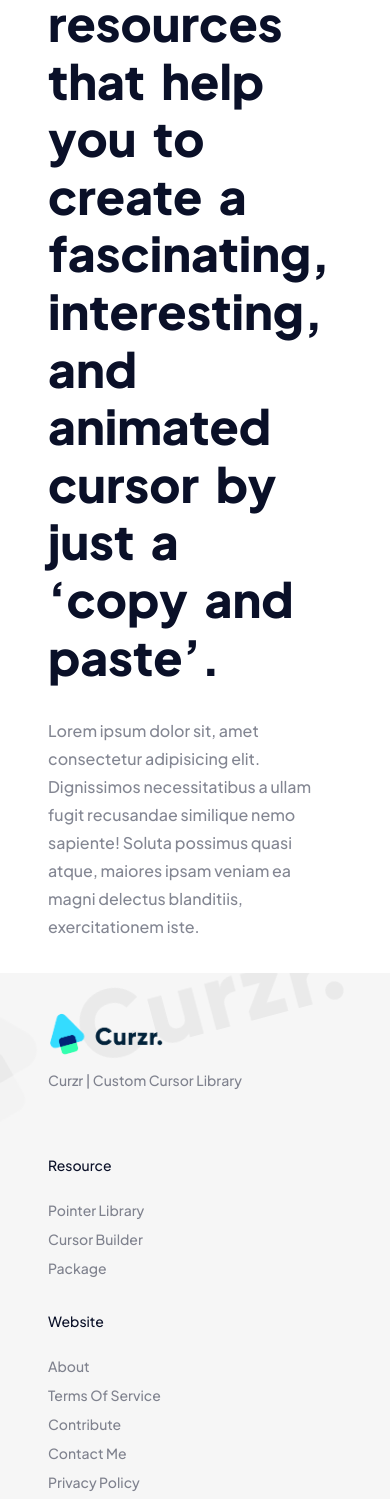
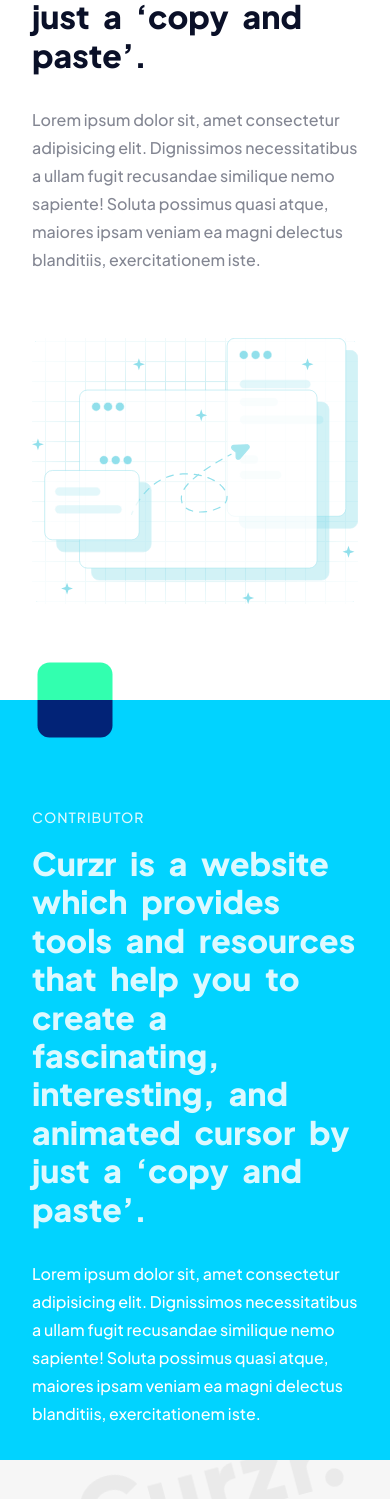
Before and after one commit to fuzionix/Curzr, a Vue app: page /#/about in a window 390 px wide. Shown: the part 454-1953 px from the top of the page. Built offline with nearby package versions, Linux system fonts and the light colour scheme; a web font is replaced by a local one.

Commit message:
update about page

```diff
--- a/src/router/index.js
+++ b/src/router/index.js
@@ -31,7 +31,10 @@
 ]
 
 const router = new VueRouter({
-  routes
+  routes,
+  scrollBehavior() {
+    return { x: 0, y: 0 }
+  }
 })
 
 export default router
--- a/src/views/about-page.vue
+++ b/src/views/about-page.vue
@@ -2,16 +2,33 @@
   <section id="about-page" class="about-page">
     <navigation-bar-plain />
     <section class="main-section">
-      <section class="section-about-us">
-        <div class="about-us-left">
+      <section class="section section-about-us">
+        <div class="section-container">
+          <div class="section-left">
             <div class="left-content">
               <h6 class="small-title">ABOUT THIS WEBSITE</h6>
               <h2 class="large-title">Curzr is a website which provides tools and resources that help you to create a fascinating, interesting, and animated cursor by just a ‘copy and paste’.</h2>
               <p class="paragraph">Lorem ipsum dolor sit, amet consectetur adipisicing elit. Dignissimos necessitatibus a ullam fugit recusandae similique nemo sapiente! Soluta possimus quasi atque, maiores ipsam veniam ea magni delectus blanditiis, exercitationem iste.</p>
             </div>
           </div>
-        <div class="about-us-right">
+          <div class="section-right">
             <img src="../assets/about-illustration.svg" alt="about this website illustration" width="500">
+          </div>
+        </div>
+      </section>
+      <section class="section section-contributor">
+        <div class="section-container">
+          <div class="section-left">
+            <div class="left-content">
+            </div>
+          </div>
+          <div class="section-right">
+            <div class="right-content">
+              <h6 class="small-title">CONTRIBUTOR</h6>
+              <h2 class="large-title">Curzr is a website which provides tools and resources that help you to create a fascinating, interesting, and animated cursor by just a ‘copy and paste’.</h2>
+              <p class="paragraph">Lorem ipsum dolor sit, amet consectetur adipisicing elit. Dignissimos necessitatibus a ullam fugit recusandae similique nemo sapiente! Soluta possimus quasi atque, maiores ipsam veniam ea magni delectus blanditiis, exercitationem iste.</p>
+            </div>
+          </div>
         </div>
       </section>
     </section>
@@ -45,15 +62,15 @@
   min-height: 100vh;
 
   .main-section {
-
-    .section-about-us {
+    .section {
+      .section-container {
         display: flex;
         align-items: center;
         max-width: 1440px;
         margin: 0 auto;
-      padding: calc(2rem + $--nav-height) 3rem 2rem;
+        padding: calc(3rem + $--nav-height) 3rem 3rem;
 
-      .about-us-left {
+        .section-left {
           flex: 1;
 
           .left-content {
@@ -80,8 +97,11 @@
             }
           }
         }
+      }
+    }
 
-      .about-us-right {
+    .section-about-us {
+      .section-right {
         flex: 1;
         display: flex;
         justify-content: center;
@@ -90,7 +110,7 @@
         border-radius: $--common-radius;
         background-color: #e5e5f7;
         opacity: 0.8;
-        box-shadow: 0 0 100px #fff inset;
+        box-shadow: 0 0 100px 50px #fff inset;
         background-position: center;
         background-image:  linear-gradient(#83d5e1 1px, transparent 1px), linear-gradient(to right, #83d5e1 1px, #fff 1px);
         background-size: 20px 20px;
@@ -102,6 +122,99 @@
         }
       }
     }
+
+    .section-contributor {
+      position: relative;
+      background: darken(#34dcff, 10%);
+
+      .section-container {
+        position: relative;
+        padding: 6rem 3rem;
+
+        &::before {
+          content: '';
+          position: absolute;
+          top: 0;
+          left: 0;
+          transform: translate(50%, -50%);
+          width: 75px;
+          height: 75px;
+          border-radius: $--common-radius;
+          background: linear-gradient(180deg, rgba(50,255,175,1) 50%, rgba(2,35,119,1) 50%);
+        }
+        .section-left {
+          flex: 1;
+        }
+
+        .section-right {
+          flex: 1;
+          .right-content {
+              .small-title {
+                letter-spacing: 1px;
+                color: #fffd;
+              }
+
+              .large-title {
+                margin-top: 1rem;
+                line-height: 1.2;
+                font-weight: bold;
+                word-spacing: 8px;
+                font-variation-settings: 'wght' $--medium;
+                color: #fffd;
+              }
+
+              .paragraph {
+                margin-top: 2rem;
+                line-height: 1.75;
+                font-size: 1rem;
+                color: #fff;
+              }
+            }
+        }
+      }
+    }
+  }
+}
+
+@media only screen and (max-width: 1440px) {
+  .section-container {
+    .large-title {
+      font-size: 2.5rem;
+    }
+  }
+}
+
+@media only screen and (max-width: 1024px) {
+  .section-container {
+    flex-direction: column;
+  }
+
+  .about-page .main-section {
+    .section {
+      .section-left {
+        .left-content.left-content {
+          padding: 0;
+        }
+      }
+    }
+    .section-about-us {
+      .section-right {
+        width: 100%;
+        min-height: initial;
+        margin: 4rem;
+      }
+    }
+  }
+}
+
+@media only screen and (max-width: 425px) {
+  .about-page .main-section .section {
+    .section-container {
+      padding: calc(2rem + $--nav-height) 2rem 2rem;
+      .large-title {
+        font-size: 2rem;
+      }
+    }
   }
 }
 </style>
```
Also changed, not shown: src/assets/about-illustration.svg. Lines whose indentation alone changed are shown as unchanged.
